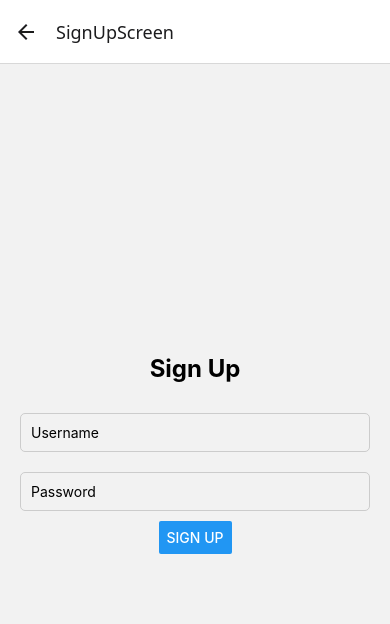
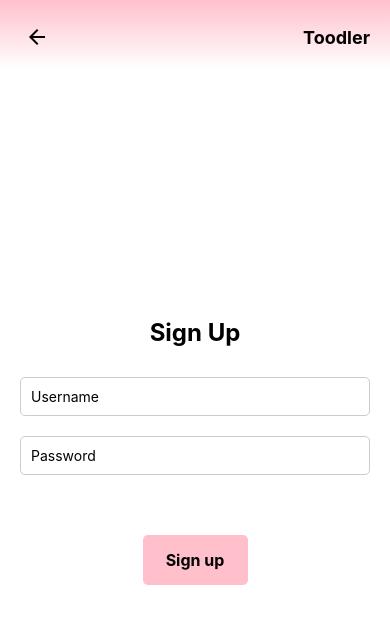
Before and after one commit to Kjartanik/Toodler, a React Native app in the folder Toodler/: screen /SignUpScreen in a window 390 px wide. Shown: the top 624 px of the page. Built offline with nearby package versions, Linux system fonts and the light colour scheme.

Commit message:
style log in sign up

```diff
--- a/Toodler/src/components/CustomHeader/index.js
+++ b/Toodler/src/components/CustomHeader/index.js
@@ -28,7 +28,7 @@ const CustomHeader = ({ title, navigation, canGoBack }) => {
 
                     {/* Company Name */}
                     <View style={styles.logoWrapper}>
-                        <Text style={styles.companyName}>Log out</Text>
+                        <Text style={styles.companyName}>Toodler</Text>
                     </View>
                 </View>
             </LinearGradient>
--- a/Toodler/src/routes/index.js
+++ b/Toodler/src/routes/index.js
@@ -41,11 +41,22 @@ const MainAppFlow = () => (
 );
 
 const AuthenticationFlow = ({ setIsSignedIn }) => (
-    <Stack.Navigator>
-        <Stack.Screen name="LoginScreen">
+    <Stack.Navigator
+    initialRouteName="LoginScreen"
+    screenOptions={({ navigation }) => ({
+        header: (props) => (
+            <CustomHeader
+                title={props.options.title}
+                navigation={navigation}
+                canGoBack={navigation.canGoBack()}
+            />
+        ),
+    })}
+>
+        <Stack.Screen name="LoginScreen" >
             {(props) => <LoginScreen {...props} setIsSignedIn={setIsSignedIn} />}
         </Stack.Screen>
-        <Stack.Screen name="SignUpScreen" component={SignUpScreen} />
+        <Stack.Screen name="SignUpScreen" component={SignUpScreen}  />
     </Stack.Navigator>
 );
 
--- a/Toodler/src/views/LogIn/styles.js
+++ b/Toodler/src/views/LogIn/styles.js
@@ -9,6 +9,7 @@ const styles = StyleSheet.create({
         justifyContent: 'center',
         alignItems: 'center',
         padding: 20,
+        backgroundColor: 'white',
     },
     title: {
         fontSize: 24,
@@ -38,7 +39,6 @@ const styles = StyleSheet.create({
         padding: 15,
         borderRadius: 5,
         alignItems: 'center',
-        marginVertical: 10,
         width: '30%',
         marginTop: 50,
     },
@@ -46,12 +46,10 @@ const styles = StyleSheet.create({
     buttonText: {
         fontWeight: 'bold',
         fontSize: 16,
-        color: 'white',
+        color: 'black',
     },
     text: {
-        marginTop: 20,
         fontSize: 14,
-
     },
 
 });
--- a/Toodler/src/views/SignUp/index.js
+++ b/Toodler/src/views/SignUp/index.js
@@ -1,5 +1,5 @@
 import React, { useState } from 'react';
-import { View, Text, TextInput, Button, Alert } from 'react-native';
+import { View, Text, TextInput, TouchableOpacity, Alert } from 'react-native';
 import UserService from '../../services/UserService';
 import styles from './styles';
 
@@ -42,7 +42,9 @@ const SignUpScreen = ({ navigation }) => {
                 onChangeText={setPassword}
                 secureTextEntry
             />
-            <Button title="Sign Up" onPress={handleSignUp} />
+            <TouchableOpacity title="Sign up" onPress={handleSignUp} style={styles.button}>
+                <Text style={styles.buttonText}>Sign up</Text>
+            </TouchableOpacity>
         </View>
     );
 };
--- a/Toodler/src/views/SignUp/styles.js
+++ b/Toodler/src/views/SignUp/styles.js
@@ -9,6 +9,7 @@ const styles = StyleSheet.create({
         justifyContent: 'center',
         alignItems: 'center',
         padding: 20,
+        backgroundColor: 'white',
     },
     title: {
         fontSize: 24,
@@ -23,5 +24,19 @@ const styles = StyleSheet.create({
         borderColor: '#ccc',
         borderRadius: 5,
     },
+    button: {
+        backgroundColor: 'pink',
+        padding: 15,
+        borderRadius: 5,
+        alignItems: 'center',
+        marginVertical: 10,
+        width: '30%',
+        marginTop: 50,
+    },
+    buttonText: {
+        fontWeight: 'bold',
+        fontSize: 16,
+        color: 'black',
+    },
 });
 export default styles;
```
